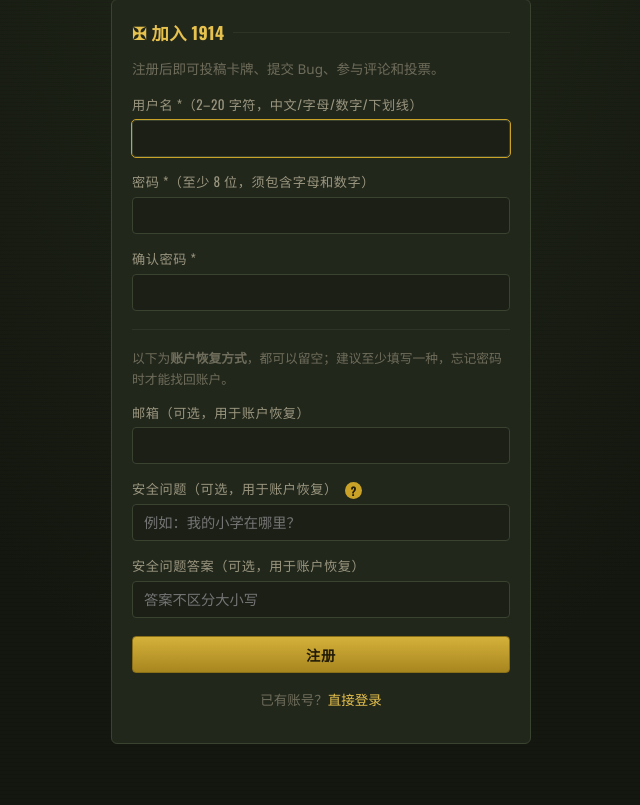
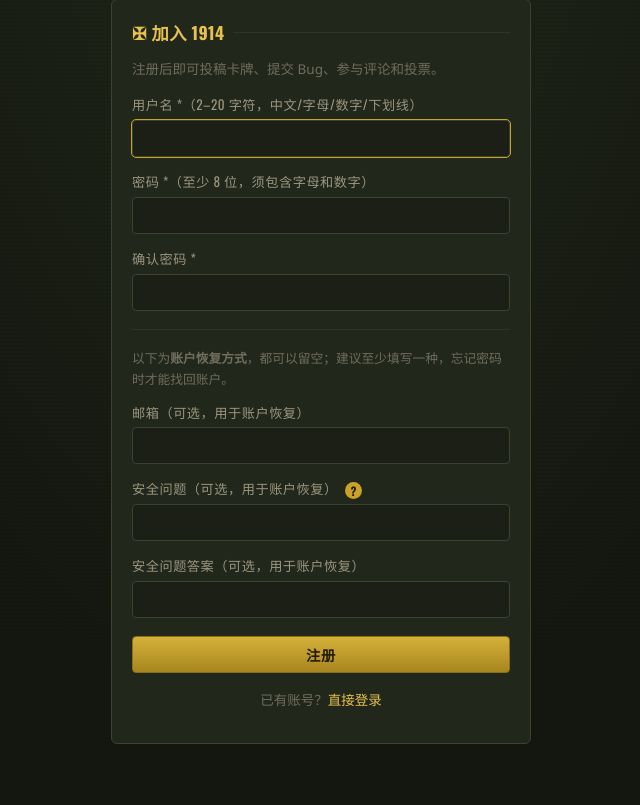
Before and after one commit to fdvecbtwdh/1914_website, a Flask app: page /register in a window 1280 px wide. Shown: the part 127-932 px from the top of the page, without its empty margins (319-959 px from the left). Run offline with Flask 3, Linux system fonts and the light colour scheme; some libraries are stand-ins or nearby versions.

Commit message:
register: drop placeholder text from security question/answer inputs

```diff
--- a/app/templates/auth/register.html
+++ b/app/templates/auth/register.html
@@ -35,13 +35,11 @@
           </span>
         </label>
         <input type="text" name="security_question" maxlength="200"
-               placeholder="例如：我的小学在哪里？"
                value="{{ request.form.get('security_question', '') }}">
       </div>
       <div style="margin-bottom:18px">
         <label>安全问题答案（可选，用于账户恢复）</label>
         <input type="text" name="security_answer" maxlength="200" autocomplete="off"
-               placeholder="答案不区分大小写"
                value="{{ request.form.get('security_answer', '') }}">
       </div>
       <button class="btn btn-brass" type="submit" style="width:100%">注册</button>
```
